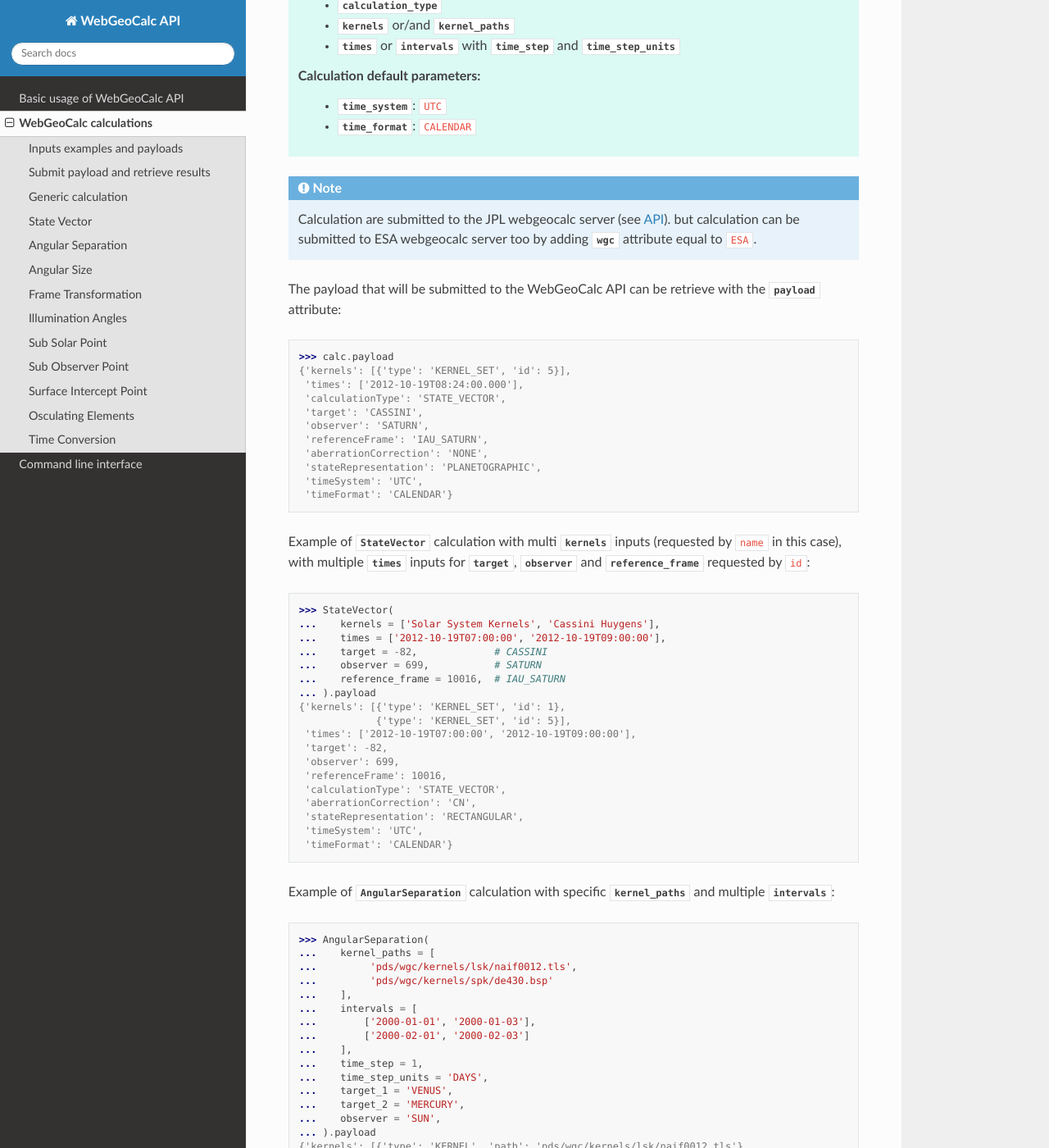
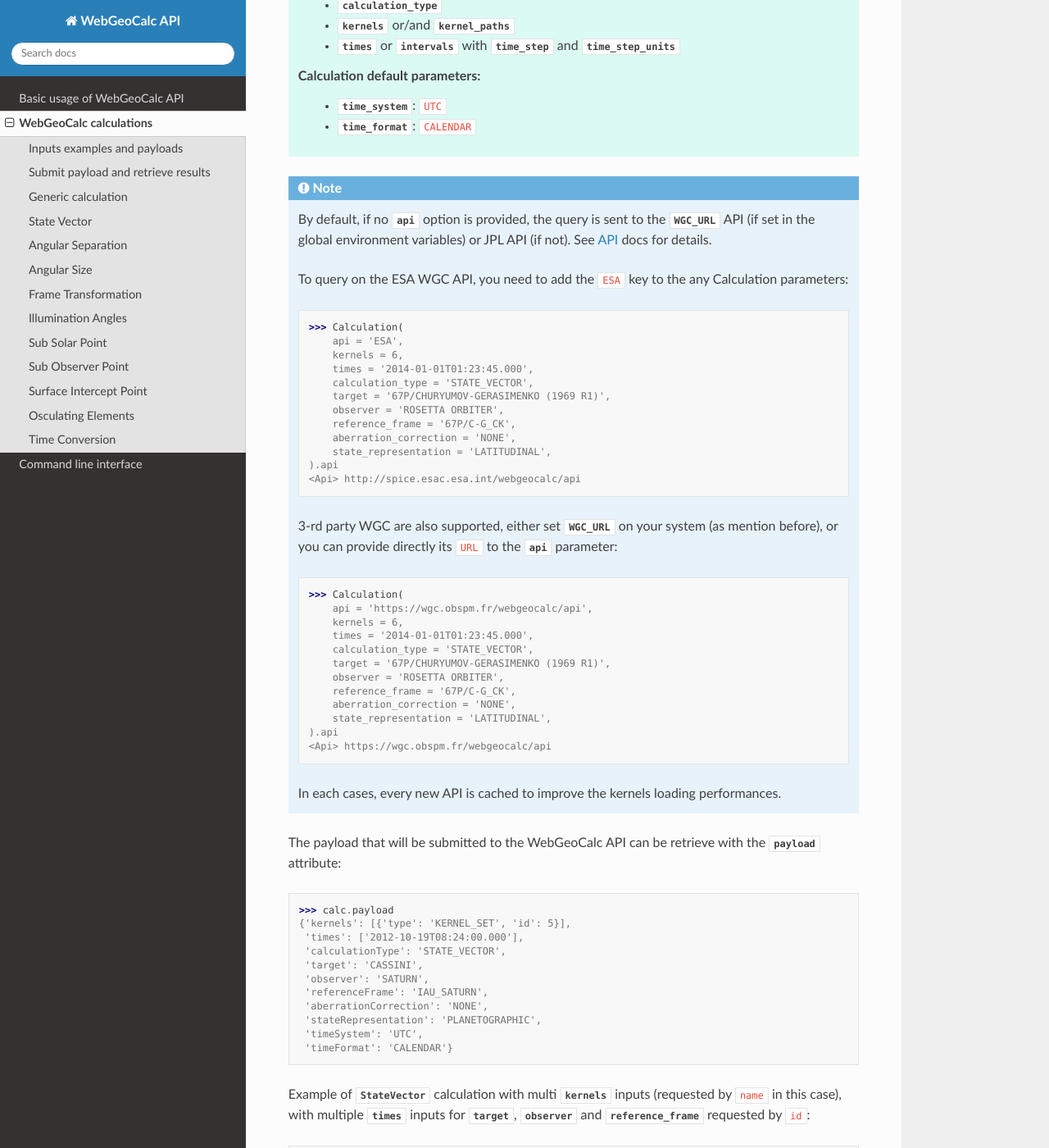
Before and after one commit to seignovert/python-webgeocalc, a Sphinx documentation site: the page built from docs/calculation.rst, in a window 1280 px wide and 1400 px high, scrolled down 1117 px. Shown: the whole window at 82% size. Built offline with Sphinx 7.4.7 and the Read the Docs theme 2.0.0, drawn with Linux system fonts in a browser that asks for light colours.

Commit message:
Update docs for ESA and 3rd party API endpoints

```diff
--- a/docs/calculation.rst
+++ b/docs/calculation.rst
@@ -55,11 +55,49 @@ All WebGeoCalc calculation objects take their input attributes in
 
 .. note::
 
-    Calculation are submitted to the JPL webgeocalc server (see API_).
-    but calculation can be submitted to ESA webgeocalc server too by adding
-    :py:attr:`wgc` attribute equal to ``ESA``.
+    By default, if no :py:attr:`api` option is provided,
+    the query is sent to the :obj:`WGC_URL` API
+    (if set in the global environment variables) or JPL API (if not).
+    See API_ docs for details.
 
     .. _API: api.html
+
+    To query on the ESA WGC API, you need to add the ``ESA`` key
+    to the any Calculation parameters:
+
+    >>> Calculation(
+        api = 'ESA',
+        kernels = 6,
+        times = '2014-01-01T01:23:45.000',
+        calculation_type = 'STATE_VECTOR',
+        target = '67P/CHURYUMOV-GERASIMENKO (1969 R1)',
+        observer = 'ROSETTA ORBITER',
+        reference_frame = '67P/C-G_CK',
+        aberration_correction = 'NONE',
+        state_representation = 'LATITUDINAL',
+    ).api
+    <Api> http://spice.esac.esa.int/webgeocalc/api
+
+    3-rd party WGC are also supported, either set :obj:`WGC_URL`
+    on your system (as mention before), or you can provide directly
+    its ``URL`` to the :py:attr:`api` parameter:
+
+    >>> Calculation(
+        api = 'https://wgc.obspm.fr/webgeocalc/api',
+        kernels = 6,
+        times = '2014-01-01T01:23:45.000',
+        calculation_type = 'STATE_VECTOR',
+        target = '67P/CHURYUMOV-GERASIMENKO (1969 R1)',
+        observer = 'ROSETTA ORBITER',
+        reference_frame = '67P/C-G_CK',
+        aberration_correction = 'NONE',
+        state_representation = 'LATITUDINAL',
+    ).api
+    <Api> https://wgc.obspm.fr/webgeocalc/api
+
+    In each cases, every new API is cached to improve
+    the kernels loading performances.
+
 
 The payload that will be submitted to
 the WebGeoCalc API can be retrieve with the
```
Also changed, not shown: docs/api.rst (+15 -4 lines), 2 other files.
